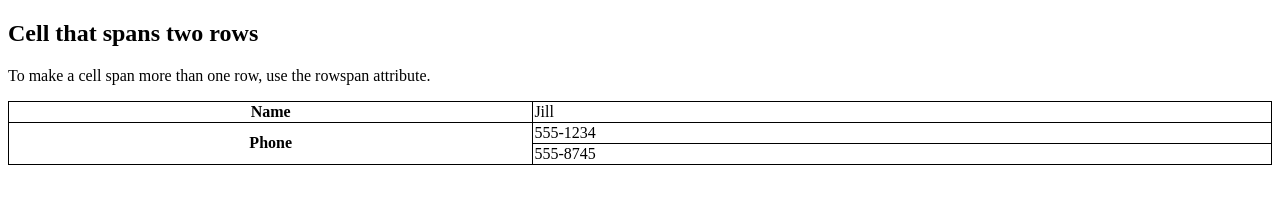
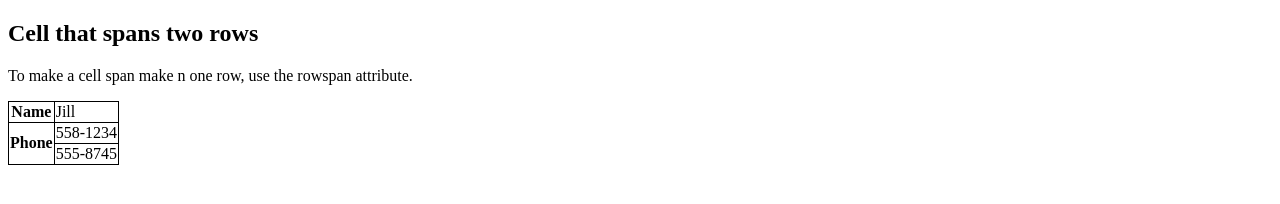
Before and after one commit to Ahmedbahri2/first, a plain HTML site: page index.html in a window 1280 px wide. Drawn offline with Linux system fonts and the light colour scheme.

Commit message:
adding index change in index

```diff
--- a/index.html
+++ b/index.html
@@ -11,17 +11,17 @@ table, th, td {
 <body>
 
 <h2>Cell that spans two rows</h2>
-<p>To make a cell span more than one row, use the rowspan attribute.</p>
+<p>To make a cell span make n one row, use the rowspan attribute.</p>
 
-<table style="width:100%">
+<table style="wth:100%">
   <tr>
     <th>Name</th>
     <td>Jill</td>
   </tr>
   <tr>
     <th rowspan="2">Phone</th>
-    <td>555-1234</td>
-  </tr>
+    <td>558-1234</td>
+  </tr
   <tr>
     <td>555-8745</td>
   </tr>
```
